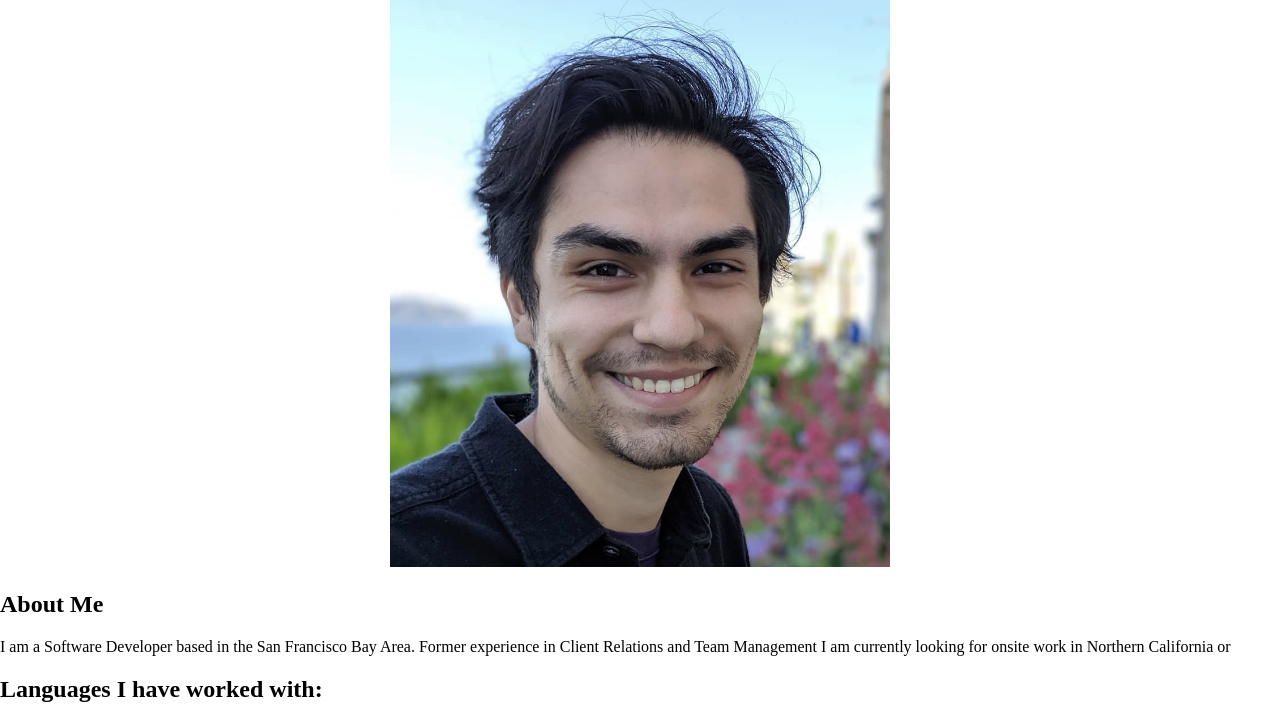
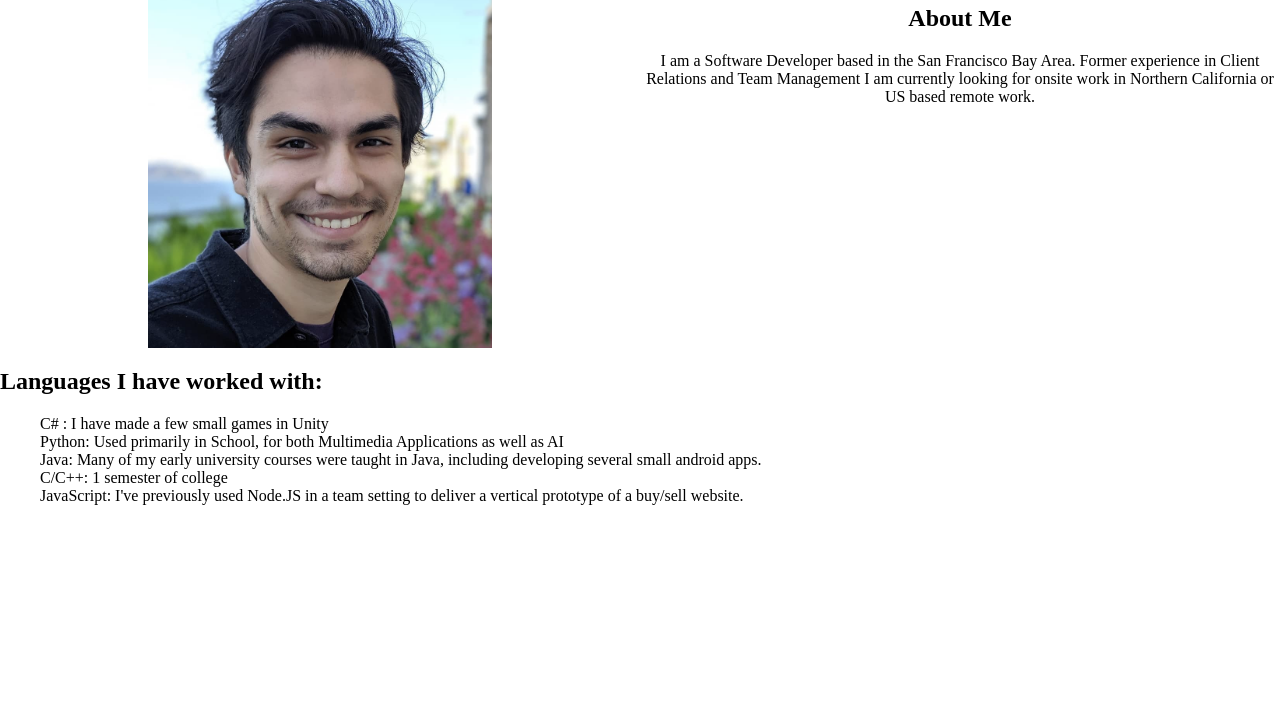
Before and after one commit to Erik-Torres/Erik-Torres.github.io, a plain HTML site: page index.html in a window 1280 px wide. Shown: the part 98-818 px from the top of the page. Drawn offline with Linux system fonts and the light colour scheme.

Commit message:
changed layout of aboutme section
made the profile picture and description be in side by side divs

```diff
--- a/css/style.css
+++ b/css/style.css
@@ -9,6 +9,16 @@ body {
 .full-height {
   height: 100vh;
   padding-top: 46px; /*TODO: figure out how to make padding dynamic relative to the size of the navbar*/
+}
+
+.float-container {
+  height: 50vh
+}
+
+.float-child {
+  width: 50%;
+  height: 100%;
+  float: left;
 }
 
 /*############################# NAVBAR CLASSES ##############################*/
@@ -71,6 +81,18 @@ body {
   display: block;
 }
 
+#description {
+  text-align: center;
+}
+
+#profilepicture {
+  text-align: center;
+}
+
+#profilepicture img {
+  height: 100%;
+}
+
 /*############################# PROJECTS CLASSES ##############################*/
 
 #projects {
--- a/index.html
+++ b/index.html
@@ -19,15 +19,22 @@
 <!--MAIN SITE CONTENT -->
 <body>
   <div id="aboutme" class="full-height">
-    <header id="intro">
+
+    <div class="float-container">
+      <div id="profilepicture" class="float-child">
+        <img src="images/ProfilePicture.png" alt="">
+      </div>
+      <div id="description" class="float-child">
         <h1>Erik Torres</h1>
-      <img src="images/ProfilePicture.png" width="500" alt="">
-    </header>
         <h2>About Me</h2>
         <p>I am a Software Developer based in the San Francisco Bay Area.
           Former experience in Client Relations and Team Management
-      I am currently looking for onsite work in Northern California or
+          I am currently looking for onsite work in Northern California or US based remote work.
         </p>
+      </div>
+    </div>
+
+    <div>
       <h2>Languages I have worked with:</h2>
       <ul>
         <li>C# : I have made a few small games in Unity</li>
@@ -36,6 +43,7 @@
         <li>C/C++: 1 semester of college</li>
         <li>JavaScript: I've previously used Node.JS in a team setting to deliver a vertical prototype of a buy/sell website.</li>
       </ul>
+    </div>
   </div>
   <div id="projects" class="full-height">
     <h2>Projects</h2>
```
Lines whose indentation alone changed are shown as unchanged.
